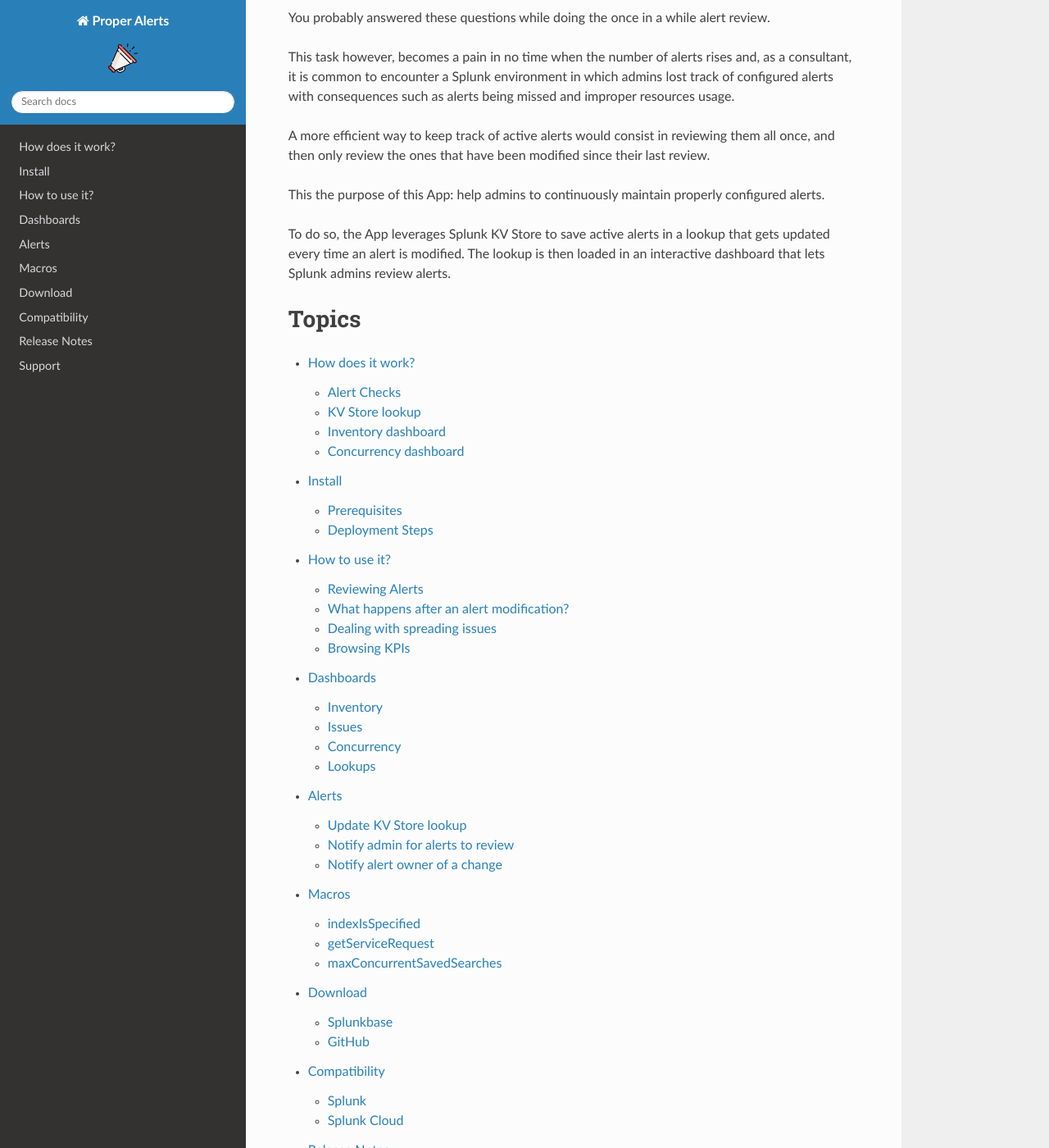
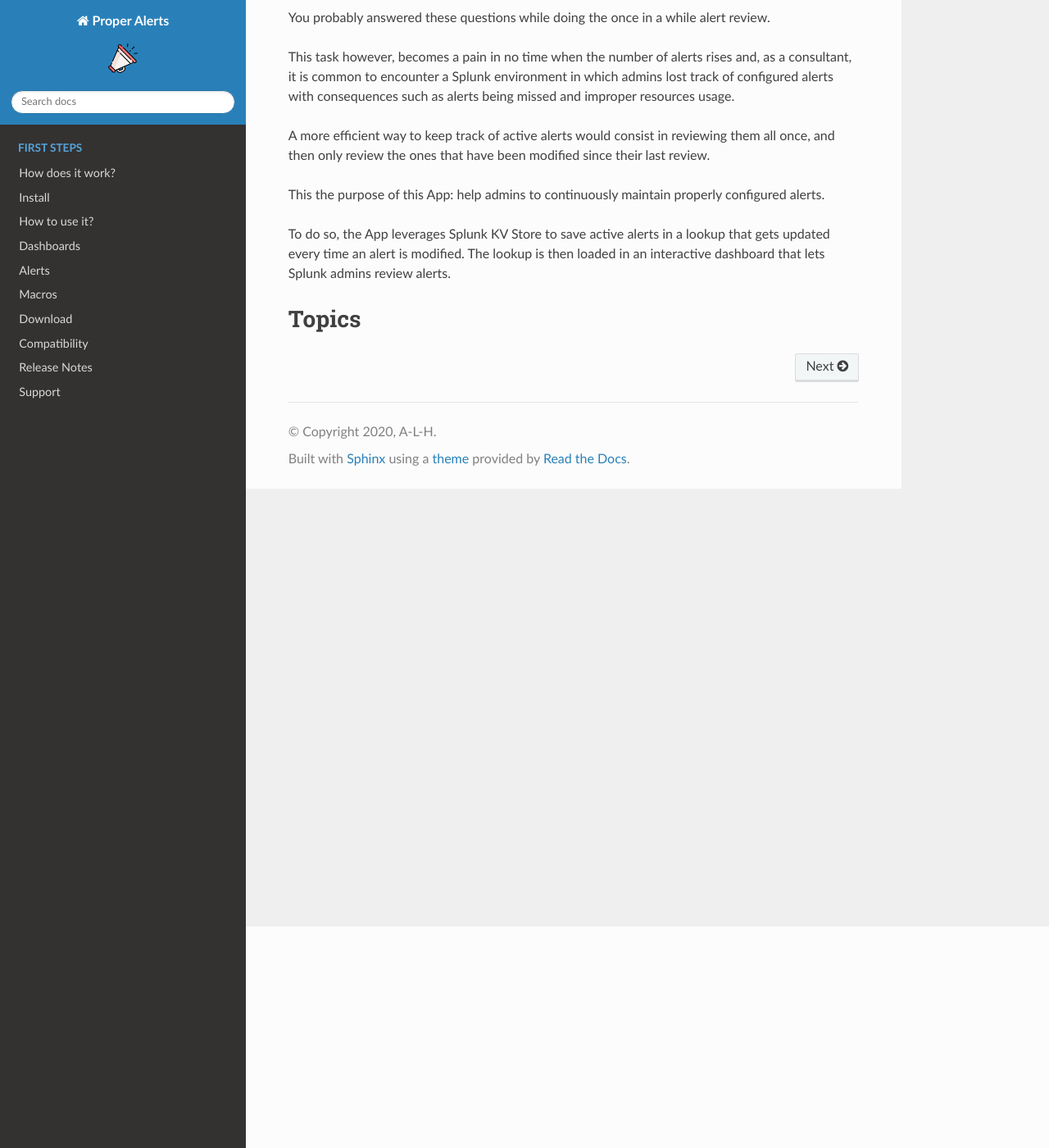
Before and after one commit to a-l-h/splunk-app-proper-alerts, a Sphinx documentation site: the page built from doc/index.rst, in a window 1280 px wide and 1400 px high, scrolled down 270 px. Shown: the whole window at 82% size. Built offline with Sphinx 7.4.7 and the Read the Docs theme 2.0.0, drawn with Linux system fonts in a browser that asks for light colours; some of the changed lines change nothing that is shown; some of the changed text lies outside the part shown.

Commit message:
Update index.rst

```diff
--- a/doc/index.rst
+++ b/doc/index.rst
@@ -20,14 +20,16 @@ Topics
 
 .. toctree::
    :maxdepth: 2
+   :hidden:
+   :caption: First steps
 
-   overview.rst
-   install.rst
-   usage.rst
-   dashboards.rst
-   alerts.rst
-   macros.rst
-   download.rst
-   compatibility.rst
-   release_notes.rst
-   support.rst
+   /overview
+   /install
+   /usage
+   /dashboards
+   /alerts
+   /macros
+   /download
+   /compatibility
+   /release_notes
+   /support
```
